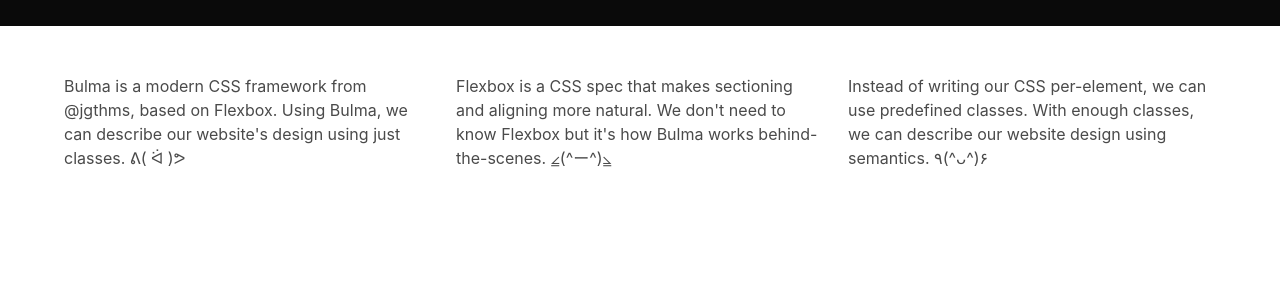
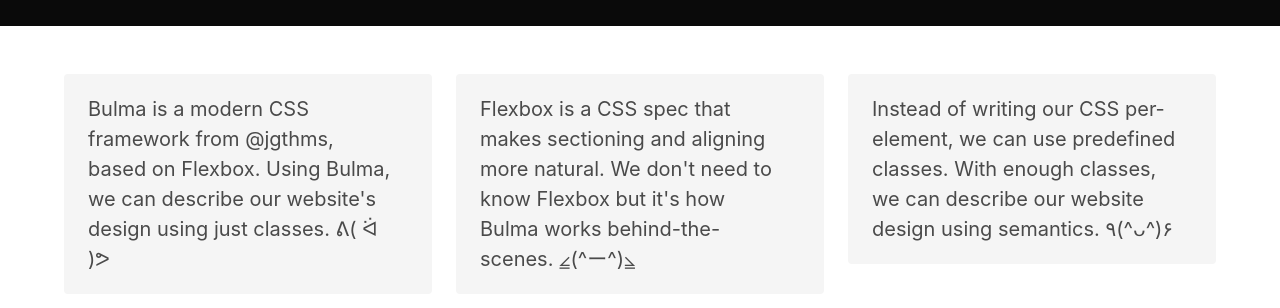
Before and after one commit to erwinsnijder/Bulma, a plain HTML site: page index.html in a window 1280 px wide. Shown: the part 198-506 px from the top of the page. Drawn offline with nearby package versions, Linux system fonts and the light colour scheme; a script that the page names is missing.

Commit message:
Update index.html

```diff
--- a/index.html
+++ b/index.html
@@ -35,16 +35,28 @@
 			<div class="container">
 				<div class="columns">
 					<div class="column">
+                            <div class="notification">
+                                    <p class="is-size-5">
                             Bulma is a modern CSS framework from @jgthms, based on Flexbox.
                             Using Bulma, we can describe our website's design using just classes. ᕕ( ᐛ )ᕗ
+                            </p>
+                            </div>
 					</div>
 					<div class="column">
+                            <div class="notification">
+                                    <p class="is-size-5">
                             Flexbox is a CSS spec that makes sectioning and aligning more natural.
                             We don't need to know Flexbox but it's how Bulma works behind-the-scenes. ⦤(^ー^)⦥
+                            </p>
+                            </div>
                     </div>
                     <div class="column">
+                            <div class="notification">
+                                    <p class="is-size-5">
                             Instead of writing our CSS per-element, we can use predefined classes.
                             With enough classes, we can describe our website design using semantics. ٩(^ᴗ^)۶
+                            </p>
+                            </div>
                     </div>
 				</div>
 			</div>
```
